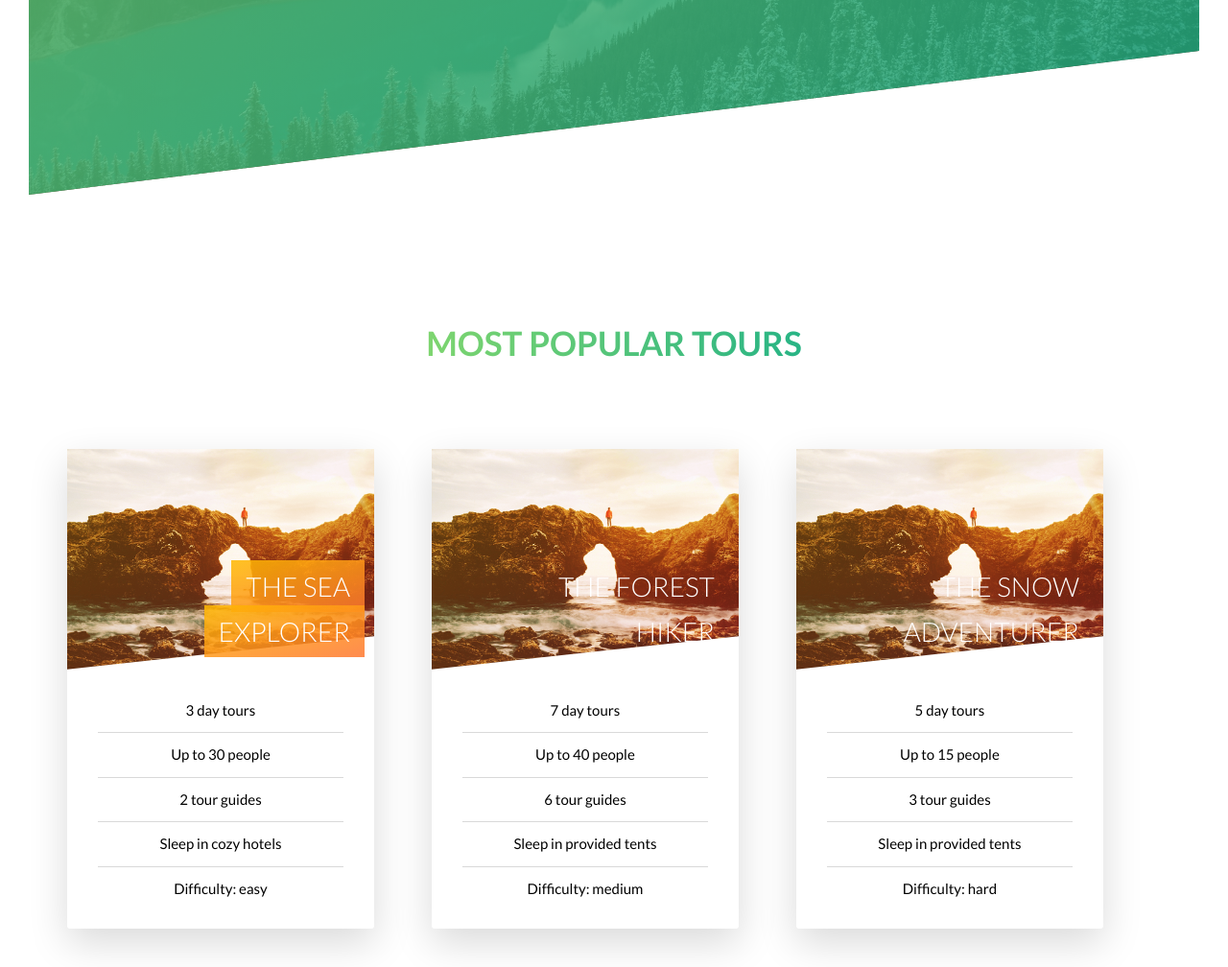
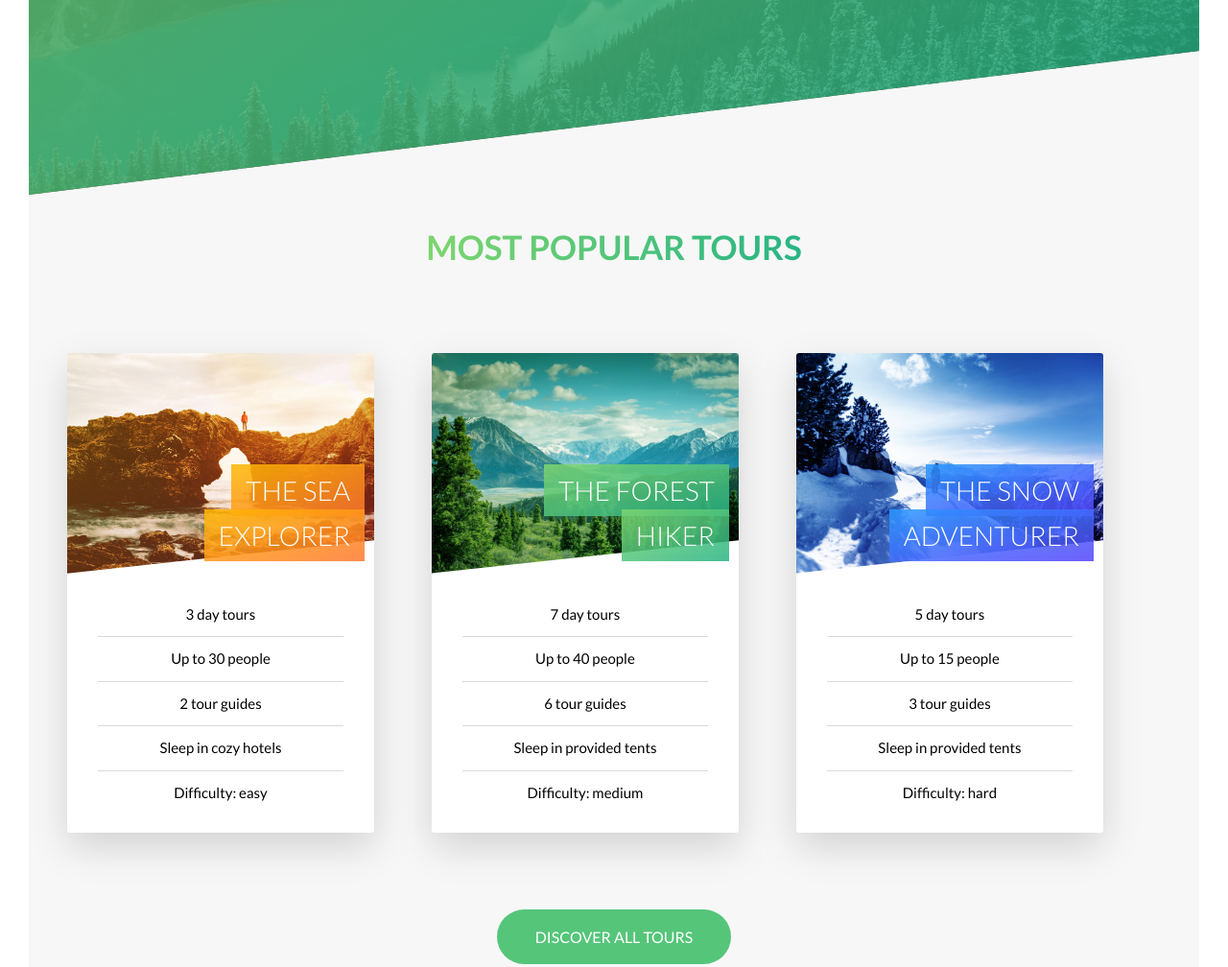
Before and after one commit to tranhien98/natours_template_learn, a plain HTML site: page index.html in a window 1280 px wide. Shown: the part 2100-3108 px from the top of the page at 96% size. Drawn offline with Linux system fonts and the light colour scheme.

Commit message:
update card

```diff
--- a/sass/components/_button.scss
+++ b/sass/components/_button.scss
@@ -1,5 +1,5 @@
 .btn {
-  position: relative;
+  &,
   &:link,
   &:visited {
     text-transform: uppercase;
@@ -27,7 +27,7 @@
   &:active,
   &:focus {
     outline: none;
-    transform: translateY(-1);
+    transform: translateY(-1px);
     box-shadow: 0 0.5 1rem rgba($color-black, 0.2);
   }
 
--- a/sass/components/_card.scss
+++ b/sass/components/_card.scss
@@ -3,7 +3,7 @@
   perspective: 150rem;
   -moz-perspective: 150rem;
 
-  background-color: white;
+  background-color: $color-grey-light-1;
   transition: all 0.8s;
   position: relative;
 
@@ -21,6 +21,7 @@
     backface-visibility: hidden;
     -webkit-backface-visibility: hidden;
     border-radius: 3px;
+    overflow: hidden;
     box-shadow: 0 1.5rem 4rem rgba($color-black, 0.15);
 
     &--front {
@@ -35,6 +36,18 @@
         background-image: linear-gradient(to right bottom,
         $color-secondary-light,
         $color-secondary-dark);
+      }
+
+      &-2{
+        background-image: linear-gradient(to right bottom,
+        $color-primary-light,
+        $color-primary-dark);
+      }
+
+      &-3{
+        background-image: linear-gradient(to right bottom,
+        $color-tertiary-light,
+        $color-tertiary-dark);
       }
     }
   }
@@ -60,13 +73,13 @@
     }
 
     &--2{
-        background-image: linear-gradient(to right bottom, $color-secondary-light, $color-secondary-dark),
-        url(../../img/nat-5.jpg);
+        background-image: linear-gradient(to right bottom, $color-primary-light, $color-primary-dark),
+        url(../../img/nat-6.jpg);
     }
 
     &--3{
-        background-image: linear-gradient(to right bottom, $color-secondary-light, $color-secondary-dark),
-        url(../../img/nat-5.jpg);
+        background-image: linear-gradient(to right bottom, $color-tertiary-light, $color-tertiary-dark),
+        url(../../img/nat-7.jpg);
     }
   }
 
@@ -92,6 +105,24 @@
             rgba($color-secondary-dark, .85)
         );
     }
+    &--1{
+        background-image: linear-gradient(to right bottom,
+            rgba($color-secondary-light, 0.85),
+            rgba($color-secondary-dark, .85)
+        );
+    }
+    &--2{
+        background-image: linear-gradient(to right bottom,
+            rgba($color-primary-light, 0.85),
+            rgba($color-primary-dark, .85)
+        );
+    }
+    &--3{
+        background-image: linear-gradient(to right bottom,
+            rgba($color-tertiary-light, 0.85),
+            rgba($color-tertiary-dark, .85)
+        );
+    }
   }
 
   &__details{
@@ -112,4 +143,30 @@
         }
     }
   }
+
+  &__cta{
+    text-align: center;
+    font-size: 5rem;
+    position: absolute;
+    top: 50%;
+    left: 50%;
+    transform: translate(-50%, -50%);
+    width: 90%;
+  }
+
+  &__price-box{
+    margin: 0 auto;
+    color: $color-white;
+    margin-bottom: 8rem;
+  }
+
+  &__price-only{
+    font-size: 1.4rem;
+    text-transform: uppercase;
+  }
+
+  &__price-value{
+    font-size: 6rem;
+    font-weight: 100;
+  }
 }
--- a/sass/pages/_home.scss
+++ b/sass/pages/_home.scss
@@ -22,4 +22,6 @@
 
 .section-tours{
     padding: 20rem 0;
+    background-color: $color-grey-light-1;
+    margin-top: -10rem;
 }
```
Also changed, not shown: sass/components/_story.scss (added), sass/main.css, 1 other file.
